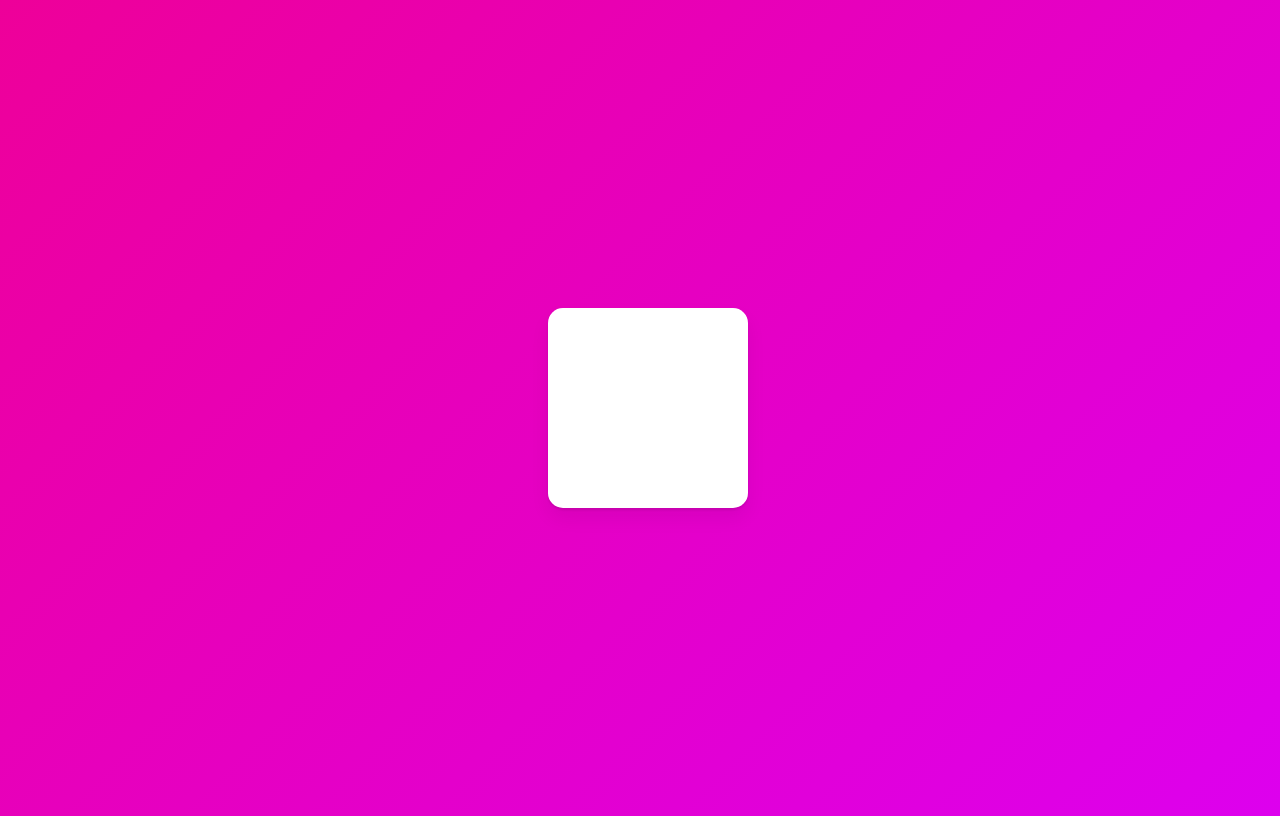
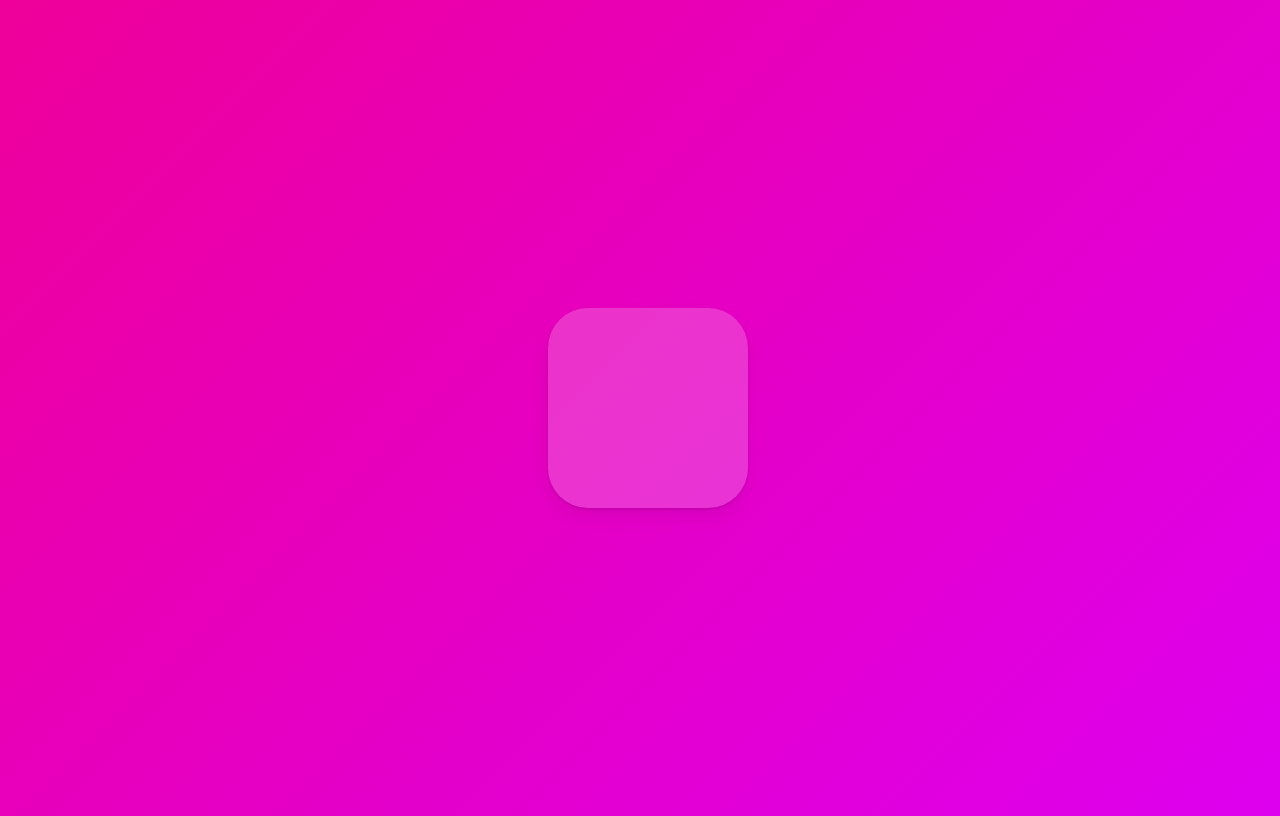
Before and after one commit to JaeUpSu/animation-app, a React (Create React App) app: page / in a window 1280 px wide. Built offline with nearby package versions, Linux system fonts and the light colour scheme.

Commit message:
feat: box vars setting

```diff
--- a/src/App.tsx
+++ b/src/App.tsx
@@ -12,19 +12,31 @@
 const Box = styled(motion.div)`
   width: 200px;
   height: 200px;
-  background-color: white;
-  border-radius: 15px;
+  display: grid;
+  grid-template-columns: repeat(2, 1fr);
+  background-color: rgba(255, 255, 255, 0.2);
+  border-radius: 40px;
   box-shadow: 0 2px 3px rgba(0, 0, 0, 0.1), 0 10px 20px rgba(0, 0, 0, 0.06);
 `;
+
+const Circle = styled(motion.div)`
+  background-color: white;
+  height: 70px;
+  width: 70px;
+  place-self: center;
+  border-radius: 35px;
+  box-shadow: 0 2px 3px rgba(0, 0, 0, 0.1), 0 10px 20px rgba(0, 0, 0, 0.06);
+`;
+
+const myVars = {
+  start: { scale: 0 },
+  end: { scale: 1, rotateZ: 360, transition: { type: "spring", delay: 0.5 } },
+};
 
 function App() {
   return (
     <Wrapper>
-      <Box
-        transition={{ type: "spring", delay: 0.5 }}
-        initial={{ scale: 0 }}
-        animate={{ scale: 1, rotateZ: 360 }}
-      />
+      <Box variants={myVars} initial="start" animate="end" />
     </Wrapper>
   );
 }
```
